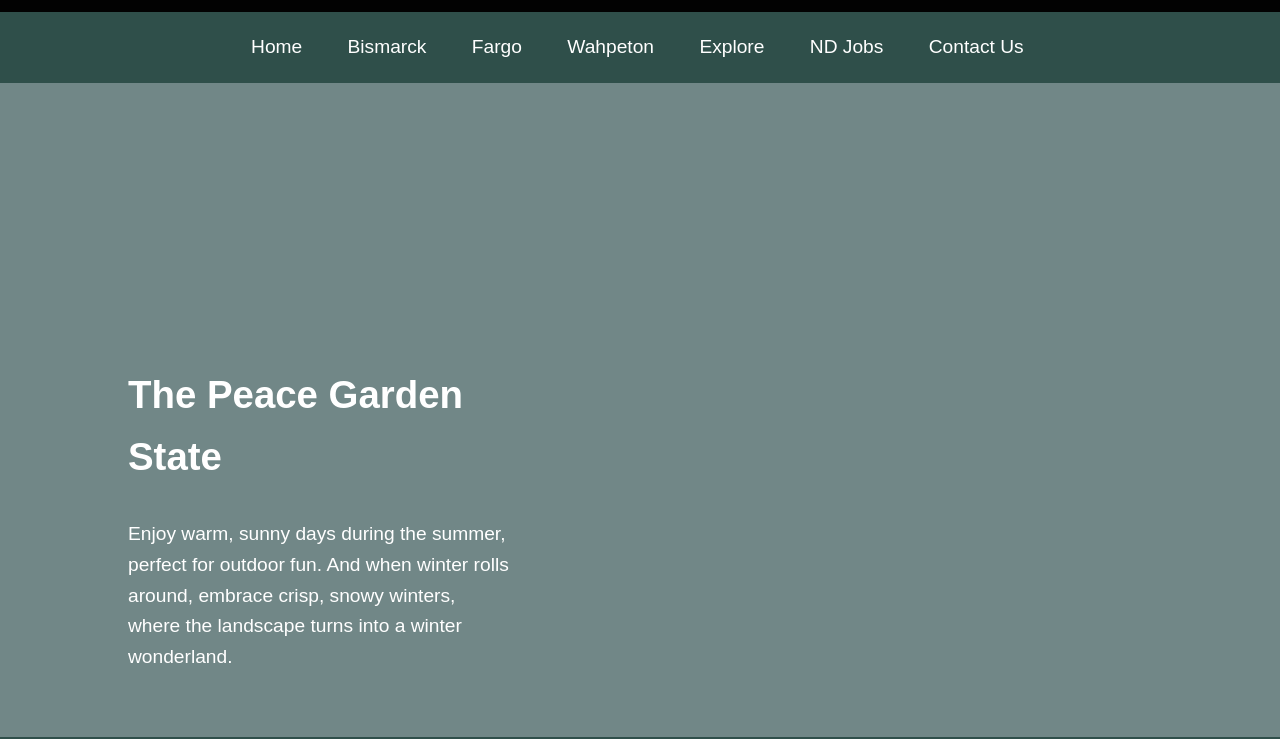
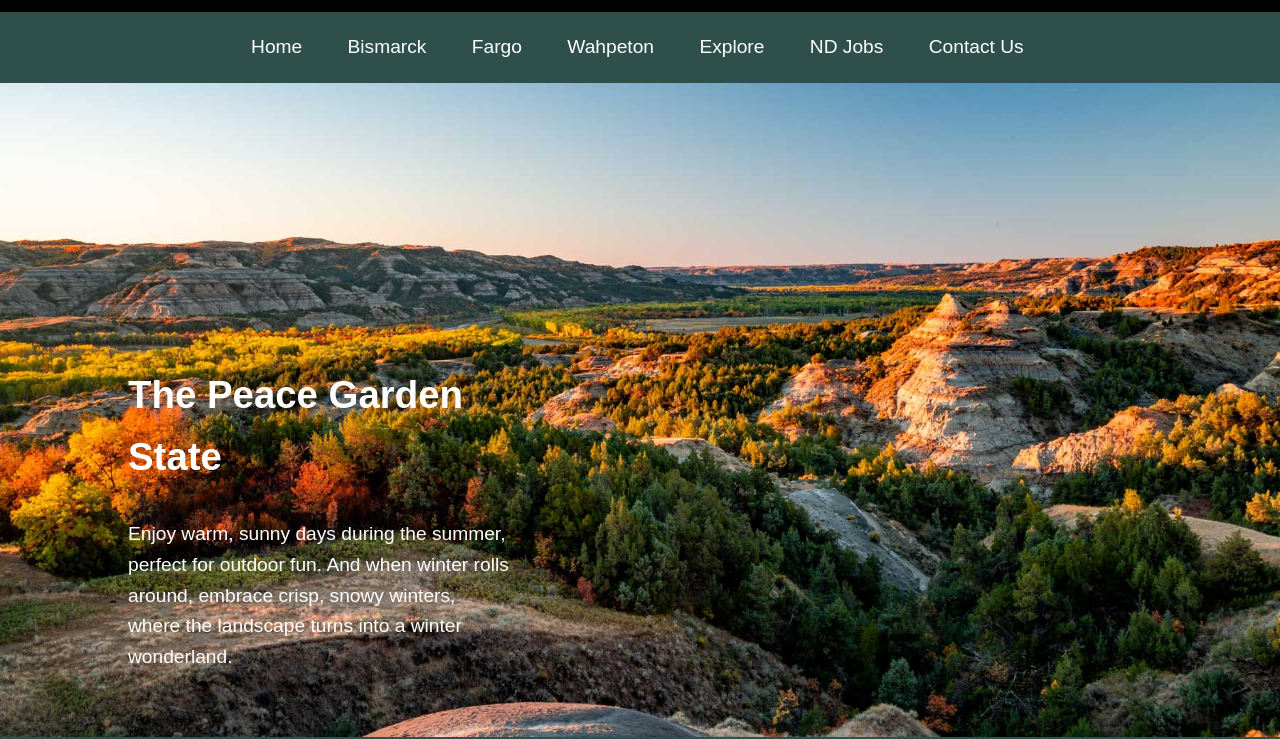
Before and after one commit to Samoya96/skills-github-pages, a plain HTML site: page index.html in a window 1280 px wide. Shown: the part 63-802 px from the top of the page. Drawn offline with Linux system fonts and the light colour scheme.

Commit message:
Update style.css

```diff
--- a/style.css
+++ b/style.css
@@ -10,7 +10,7 @@
 body {
     font-family:sans-serif;
     color: var(--color4);
-    background-image: url('images/landscape.jpg');
+    background-image: url('landscape.jpg');
     background-repeat: no-repeat;
     background-color:var(--color5);
     background-size:cover;
```
